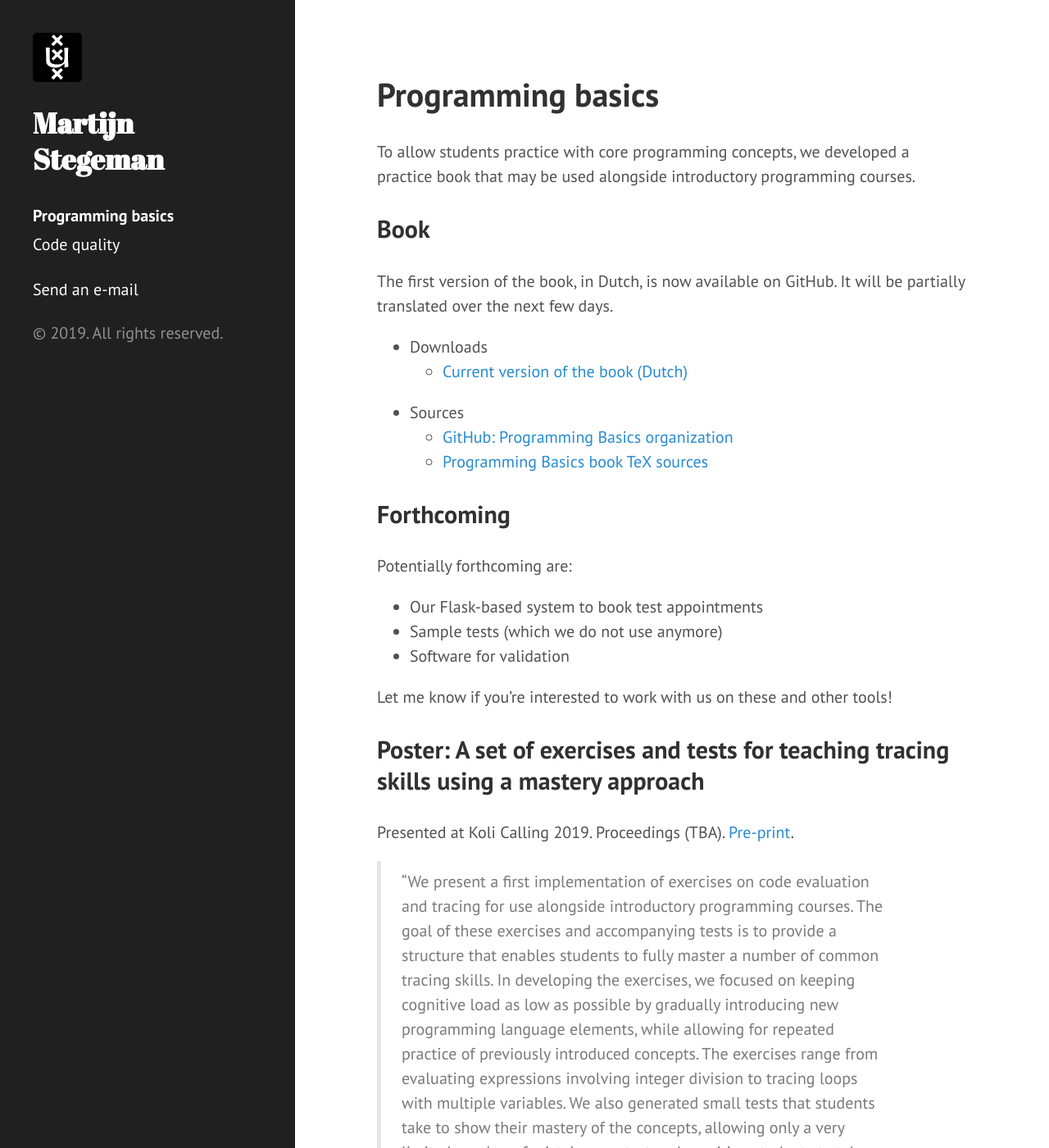
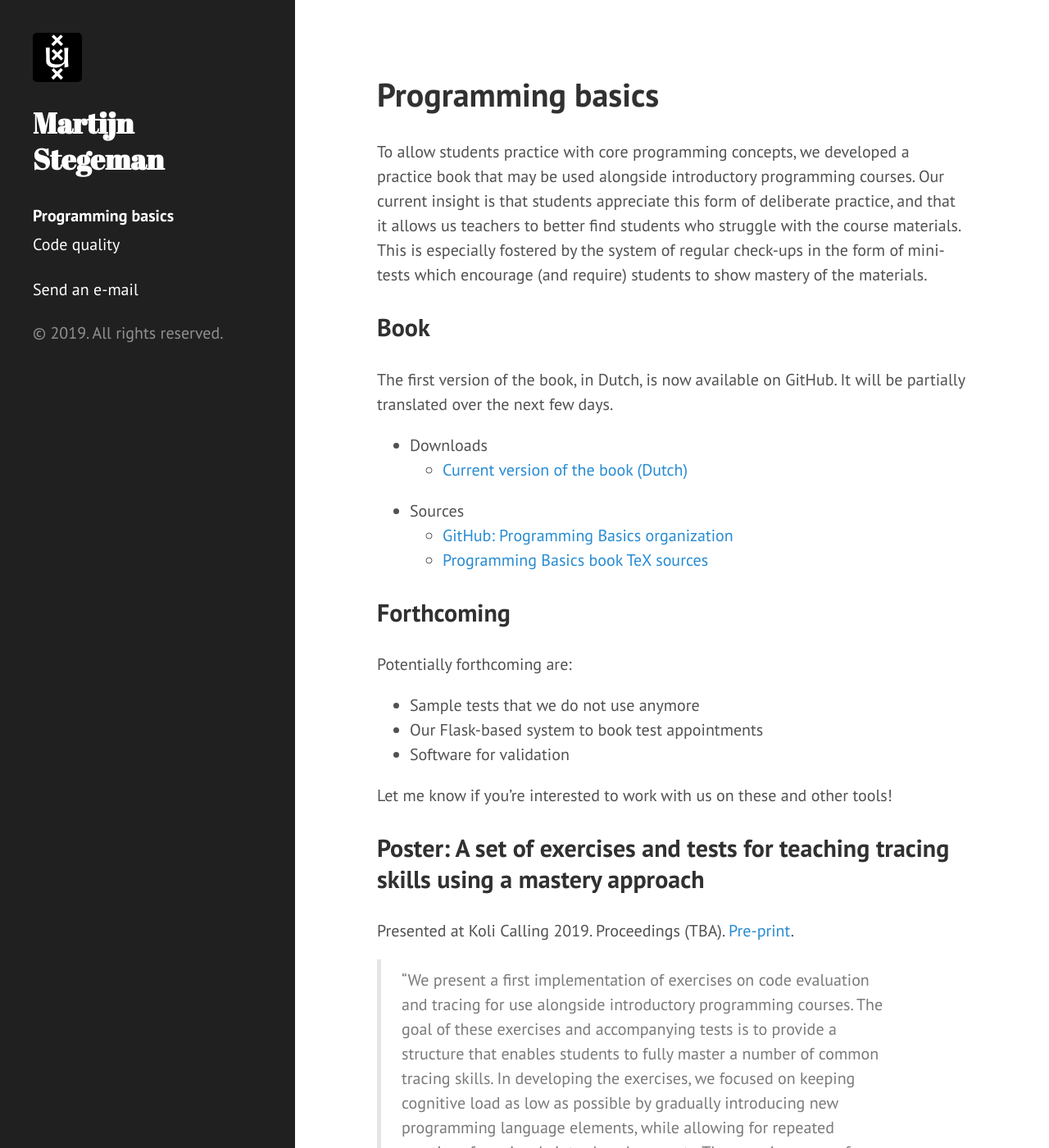
Before and after one commit to stgm/public_html, a Jekyll site: the page built from basics/index.md, in a window 1280 px wide and 1400 px high. Shown: the whole window at 82% size. Built offline with Jekyll 4.4.1, drawn with Linux system fonts in a browser that asks for light colours; our own code applies the rules of GitHub Pages for plain Markdown files.

Commit message:
add basics

```diff
--- a/basics/index.md
+++ b/basics/index.md
@@ -6,7 +6,7 @@ nav: main
 
 # Programming basics
 
-To allow students practice with core programming concepts, we developed a practice book that may be used alongside introductory programming courses.
+To allow students practice with core programming concepts, we developed a practice book that may be used alongside introductory programming courses. Our current insight is that students appreciate this form of deliberate practice, and that it allows us teachers to better find students who struggle with the course materials. This is especially fostered by the system of regular check-ups in the form of mini-tests which encourage (and require) students to show mastery of the materials.
 
 ## Book
 
@@ -22,8 +22,8 @@ The first version of the book, in Dutch, is now available on GitHub. It will be
 
 Potentially forthcoming are:
 
+- Sample tests that we do not use anymore
 - Our Flask-based system to book test appointments
-- Sample tests (which we do not use anymore)
 - Software for validation
 
 Let me know if you're interested to work with us on these and other tools!
```
